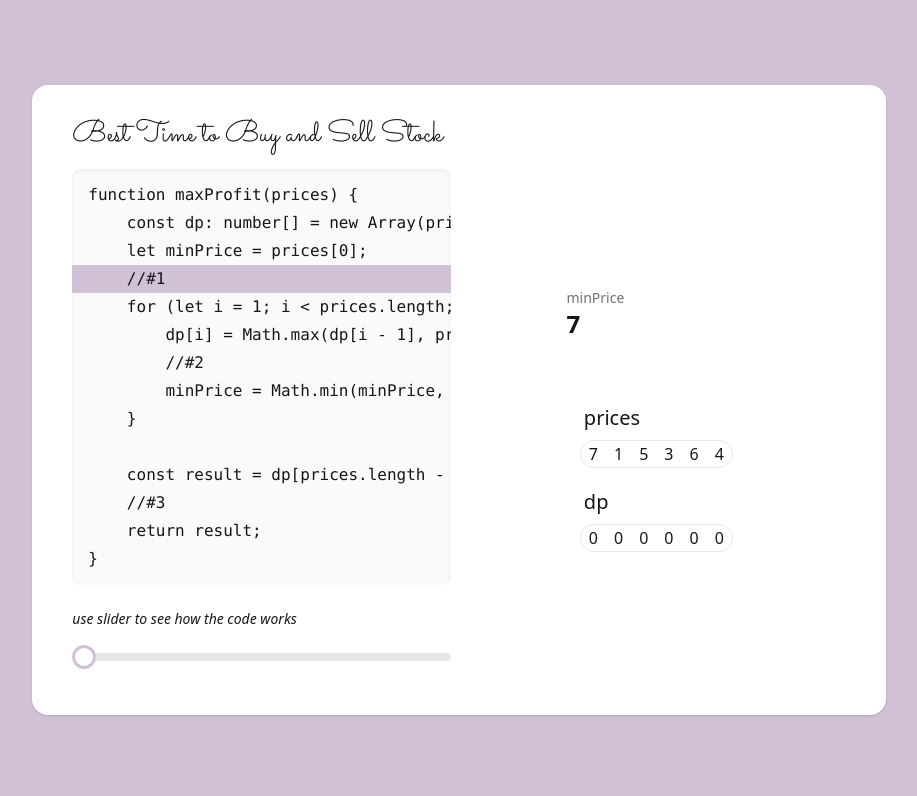
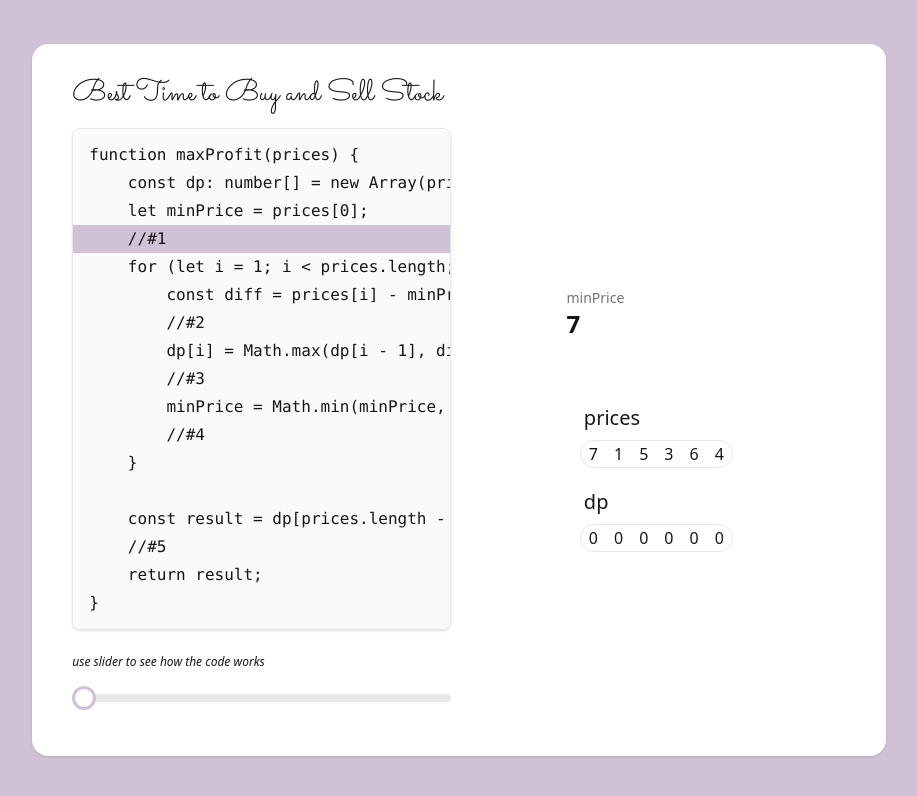
Before and after one commit to jaroslaw-weber/algo-lens, a Next.js app: page / in a window 1280 px wide. Shown: the top 796 px of the page, without its empty margins (181-1098 px from the left). Built offline with nearby package versions, Linux system fonts and the light colour scheme.

Commit message:
improve visuals, add more code

```diff
--- a/components/CodePreview.tsx
+++ b/components/CodePreview.tsx
@@ -2,7 +2,7 @@ import React from 'react';
 
 const CodePreview = ({ code, highlightLineIndex }) => {
   return (
-    <pre className="code bg-gray-50 shadow-inner rounded-lg py-3 font-sm leading-3 overflow-auto">
+    <pre className="code bg-base-200 shadow border rounded-lg py-3 font-sm leading-3 overflow-auto">
       {code.split('\n').map((line, index) => (
         <div
           key={index}
--- a/components/DisplayNumber.tsx
+++ b/components/DisplayNumber.tsx
@@ -1,7 +1,7 @@
 import React from "react";
-import { ArrayVariable } from "../src/problem/Problem";
+import { ArrayVariable, NumberVariable } from "../src/problem/Problem";
 
-const DisplayNumber =  ({ data }: { data: ArrayVariable }) => {
+const DisplayNumber =  ({ data }: { data: NumberVariable }) => {
   return (<div className="stats">
     <div className="stat">
       <div className="stat-title text-sm">{data.label}</div>
--- a/components/ProblemVisualizer.tsx
+++ b/components/ProblemVisualizer.tsx
@@ -48,7 +48,7 @@ const ProblemVisualizer: React.FC<ProblemVisualizerProps<any, any>> = ({
           <div className="flex-1 p-2  w-1/2">
             <CodePreview code={code} highlightLineIndex={line} />
 
-            <p className="text-sm pt-6 italic">
+            <p className="text-xs pt-6 italic">
               use slider to see how the code works
             </p>
             <input
--- a/src/problem/list/dp1/bestTimeToBuyAndSellStocks.ts
+++ b/src/problem/list/dp1/bestTimeToBuyAndSellStocks.ts
@@ -17,16 +17,34 @@ function maxProfit(p: MaxProfitInput): ProblemState[] {
     breakpoint: 1,
   });
   for (let i = 1; i < prices.length; i++) {
-    dp[i] = Math.max(dp[i - 1], prices[i] - minPrice);
-    minPrice = Math.min(minPrice, prices[i]);
+    const currentPrice = prices[i];
+    const diff = prices[i] - minPrice;//
+    s.push({
+      variables: [
+        asArr("prices", prices, i),
+        asArr("dp", dp, i, i - 1),
+        ...asNum({ minPrice, diff,i }),
+      ],
+      breakpoint:2,
+    });
+    dp[i] = Math.max(dp[i - 1], diff);//
+    s.push({
+      variables: [
+        asArr("prices", prices, i),
+        asArr("dp", dp, i, i - 1),
+        ...asNum({ minPrice, diff,i }),
+      ],
+      breakpoint:3,
+    });
+    minPrice = Math.min(minPrice, currentPrice);
     //
     s.push({
       variables: [
         asArr("prices", prices, i),
         asArr("dp", dp, i, i - 1),
-        ...asNum({ minPrice }),
+        ...asNum({ minPrice, diff,i }),
       ],
-      breakpoint:2,
+      breakpoint:4,
     });
   }
 
@@ -35,7 +53,7 @@ function maxProfit(p: MaxProfitInput): ProblemState[] {
     asArr("prices", prices),
     asArr("dp", dp, prices.length - 1),
     ...asNum({ minPrice,result }),
-  ], breakpoint: 3 });
+  ], breakpoint: 5 });
 
   return s;
 }
@@ -49,13 +67,16 @@ const code = `function maxProfit(prices) {
     let minPrice = prices[0];
     //#1
     for (let i = 1; i < prices.length; i++) {
-        dp[i] = Math.max(dp[i - 1], prices[i] - minPrice);
+        const diff = prices[i] - minPrice;
         //#2
+        dp[i] = Math.max(dp[i - 1], diff);
+        //#3
         minPrice = Math.min(minPrice, prices[i]);
+        //#4
     }
 
     const result = dp[prices.length - 1];
-    //#3
+    //#5
     return result;
 }`;
 
```
